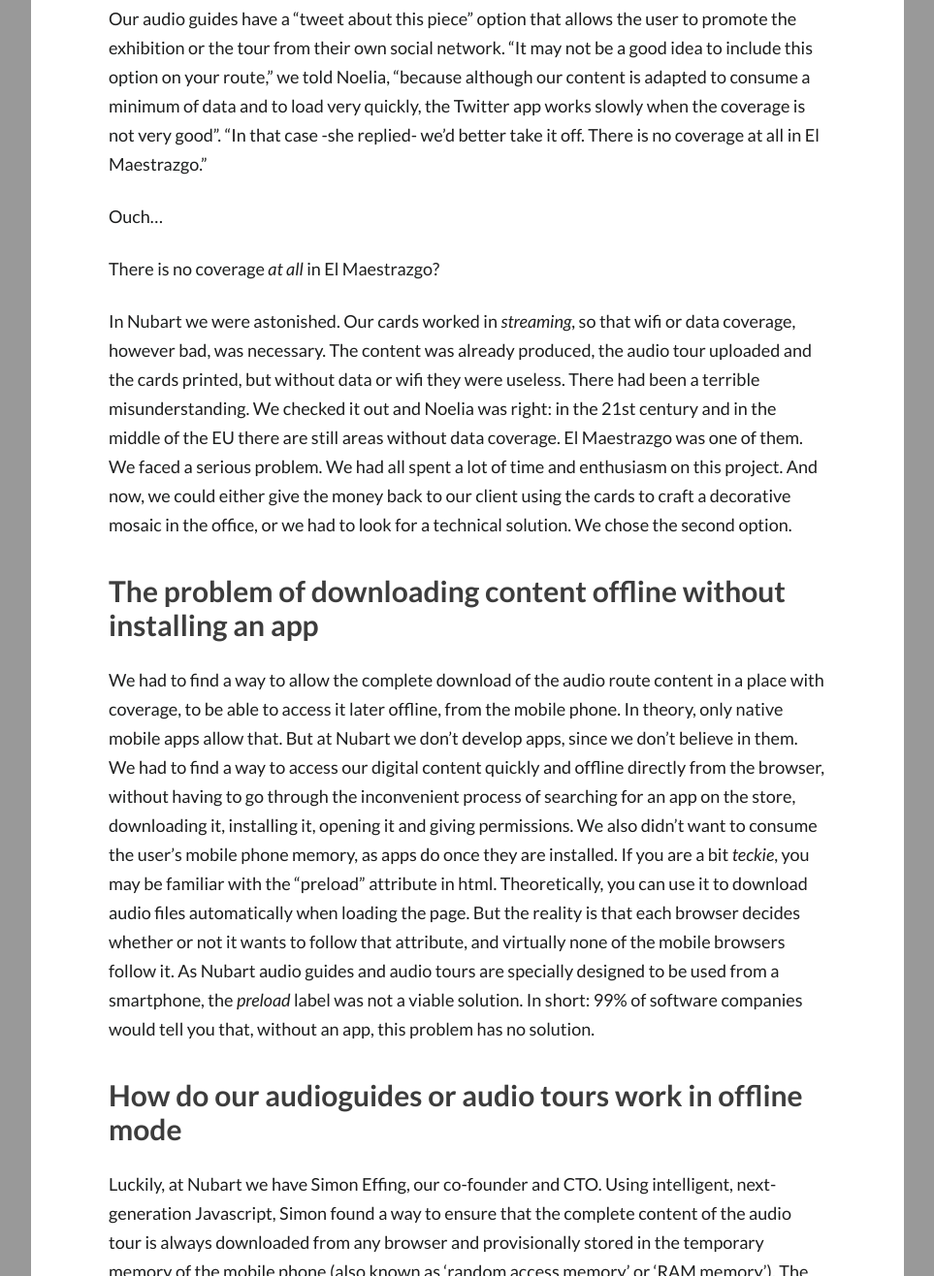
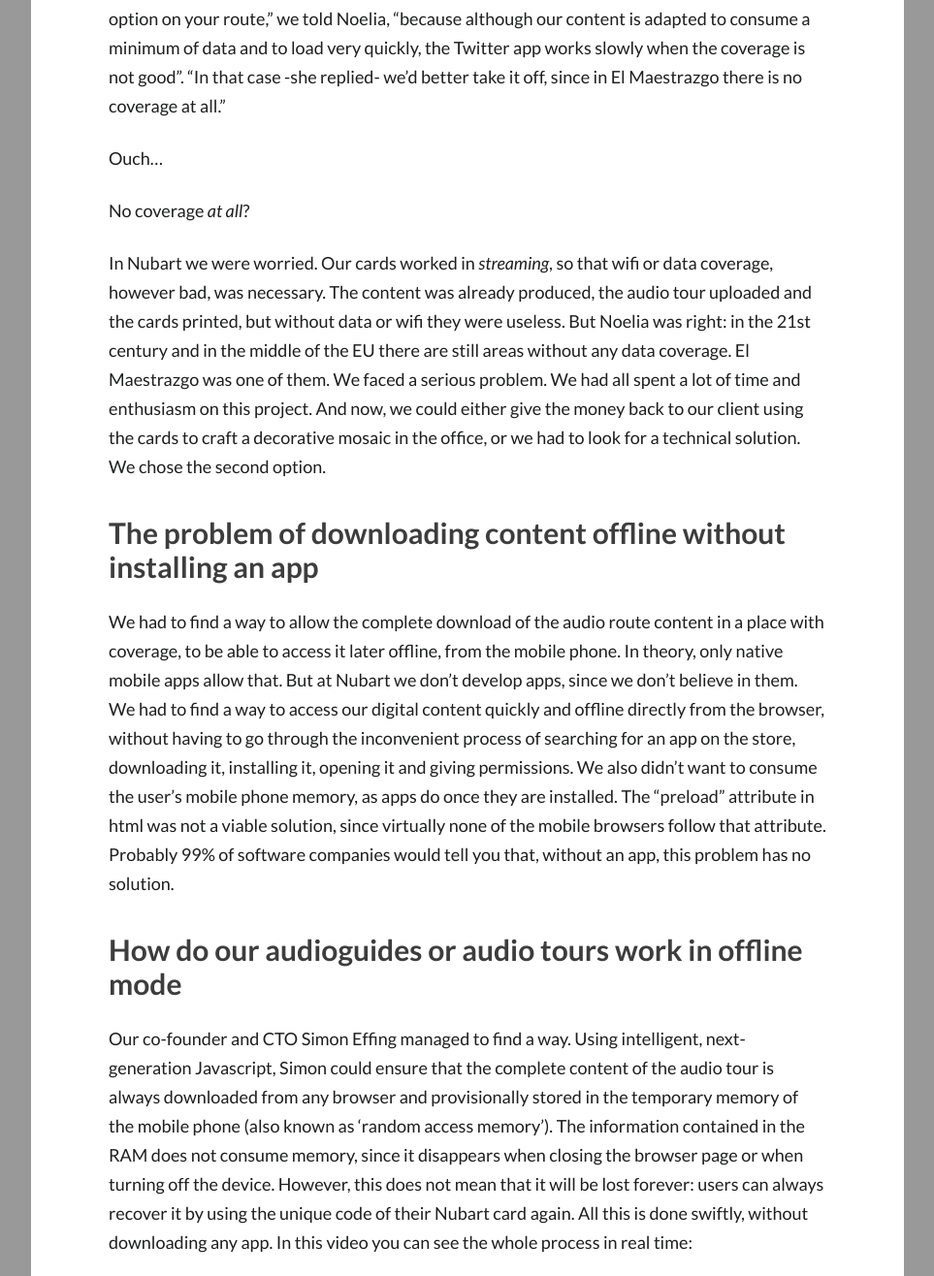
Before and after one commit to nubart/blog-en, a Jekyll site: the page built from _posts/2018-06-14-digital-audio-guides-tours-offline.md, in a window 1280 px wide and 1400 px high, scrolled down 1954 px, cut to the strip 0-1316 px from the top of the window. Shown: the whole strip at 97% size, without its empty margins (8-971 px from the left). Built offline with Jekyll 4.4.1, drawn with Linux system fonts in a browser that asks for light colours; some web fonts are replaced; comment, search, counter and statistics services are not loaded; some of the changed text lies outside the part shown.

Commit message:
New blog post - offline mode 6

```diff
--- a/_posts/2018-06-14-digital-audio-guides-tours-offline.md
+++ b/_posts/2018-06-14-digital-audio-guides-tours-offline.md
@@ -13,7 +13,7 @@
 tags: [audio tour, offline]
 ---
 
-Sometimes a problem is an opportunity in disguise. This is what we experienced when producing the audio tour to visit the natural monuments of El Maestrazgo (Teruel, Spain) for Nexo Turismo y Cultura. It was the origin of our offline digital audio guides for smartphones that work without wifi and without data coverage. Here's the story.
+Sometimes a problem is an opportunity in disguise. This is what we experienced long time ago when producing the audio tour to visit the natural monuments of El Maestrazgo (Teruel, Spain) for Nexo Turismo y Cultura. It was the origin of our offline digital audio guides for smartphones that work without wifi and without data coverage. Here's the story.
 
 <!--more-->
 
@@ -27,35 +27,35 @@
 
 ## The problem of natural sites without data coverage
 
-We had been wanting to produce a tourist route in Nubart for a long time, so we were very excited about the project. Noelia prepared a great script that we proofread and translated into English and French. We prepared the voice-over in these two languages and in Spanish and revised the maps to adapt them to the content of the audio tour. We also designed the card using Noelia's photos.
+Noelia prepared a great script that we proofread and translated into English and French. We prepared the voice-over in these two languages and in Spanish and revised the maps to adapt them to the content of the audio tour. We also designed the card using Noelia's photos.
 [Nubart Audio tour through the natural monuments of El Maestrazgo - Nexo Turismo y Cultura]({{site.baseurl}}/images/posts/audioguide-nexo-nubart.jpg){: .center-image }
 
 Everything was going great until we asked her about the tweets.
 
 
-Our audio guides have a "tweet about this piece" option that allows the user to promote the exhibition or the tour from their own social network. "It may not be a good idea to include this option on your route," we told Noelia, "because although our content is adapted to consume a minimum of data and to load very quickly, the Twitter app works slowly when the coverage is not very good”. "In that case -she replied- we'd better take it off. There is no coverage at all in El Maestrazgo.”
+Our audio guides have a "tweet about this item" option that allows users to promote the exhibition or the tour from their own social network. "It may not be a good idea to include this option on your route," we told Noelia, "because although our content is adapted to consume a minimum of data and to load very quickly, the Twitter app works slowly when the coverage is not good”. "In that case -she replied- we'd better take it off, since in El Maestrazgo there is no coverage at all.”
 
 Ouch...
 
-There is no coverage *at all* in El Maestrazgo?
+No coverage *at all*?
 
-In Nubart we were astonished. Our cards worked in *streaming*, so that wifi or data coverage, however bad, was necessary. The content was already produced, the audio tour uploaded and the cards printed, but without data or wifi they were useless. There had been a terrible misunderstanding.
-We checked it out and Noelia was right: in the 21st century and in the middle of the EU there are still areas without data coverage. El Maestrazgo was one of them.
+In Nubart we were worried. Our cards worked in *streaming*, so that wifi or data coverage, however bad, was necessary. The content was already produced, the audio tour uploaded and the cards printed, but without data or wifi they were useless.
+But Noelia was right: in the 21st century and in the middle of the EU there are still areas without any data coverage. El Maestrazgo was one of them.
 We faced a serious problem. We had all spent a lot of time and enthusiasm on this project. And now, we could either give the money back to our client using the cards to craft a decorative mosaic in the office, or we had to look for a technical solution.
 We chose the second option.
 
 ## The problem of downloading content offline without installing an app
 
 We had to find a way to allow the complete download of the audio route content in a place with coverage, to be able to access it later offline, from the mobile phone. In theory, only native mobile apps allow that. But at Nubart we don't develop apps, since we don’t believe in them. We had to find a way to access our digital content quickly and offline directly from the browser, without having to go through the inconvenient process of searching for an app on the store, downloading it, installing it, opening it and giving permissions. We also didn't want to consume the user's mobile phone memory, as apps do once they are installed.
-If you are a bit *teckie*, you may be familiar with the "preload" attribute in html. Theoretically, you can use it to download audio files automatically when loading the page. But the reality is that each browser decides whether or not it wants to follow that attribute, and virtually none of the mobile browsers follow it. As Nubart audio guides and audio tours are specially designed to be used from a smartphone, the *preload* label was not a viable solution.
-In short: 99% of software companies would tell you that, without an app, this problem has no solution.
+The "preload" attribute in html was not a viable solution, since virtually none of the mobile browsers follow that attribute.
+Probably 99% of software companies would tell you that, without an app, this problem has no solution.
 ## How do our audioguides or audio tours work in offline mode
 
-Luckily, at Nubart we have Simon Effing, our co-founder and CTO. Using intelligent, next-generation Javascript, Simon found a way to ensure that the complete content of the audio tour is always downloaded from any browser and provisionally stored in the temporary memory of the mobile phone (also known as 'random access memory' or 'RAM memory'). The information contained in the RAM does not consume memory, since it disappears when closing the browser page or when turning off the device. However, this does not mean that it will be lost forever: users can always recover it by using the unique code of their Nubart card again. All this is done swiftly, without downloading any app.
+Our co-founder and CTO Simon Effing managed to find a way. Using intelligent, next-generation Javascript, Simon could ensure that the complete content of the audio tour is always downloaded from any browser and provisionally stored in the temporary memory of the mobile phone (also known as 'random access memory'). The information contained in the RAM does not consume memory, since it disappears when closing the browser page or when turning off the device. However, this does not mean that it will be lost forever: users can always recover it by using the unique code of their Nubart card again. All this is done swiftly, without downloading any app.
 In this video you can see the whole process in real time:
 <iframe src="https://player.vimeo.com/video/250765199" width="640" height="360" frameborder="0" webkitallowfullscreen mozallowfullscreen allowfullscreen></iframe>{: .center-image }
 As you can see, the process to access our offline audio tours is as easy for Nubart users as is accessing a Nubart audio guide in conventional streaming. They just have to wait a little longer for the contents to load.
-Once we had the Noelia problem solved, we saw that other clients could also benefit from the offline mode, like museums that have Wi-Fi in the reception area, but a bad data coverage in the exhibition halls. It also solved a problem for non-EU tourists who do not want to pay *roaming* while using the audio guide, as they can use a free wifi spot to download the content.
+Once we had the Noelia problem solved, it was clear to us that other clients could also benefit from the offline mode, like museums that have Wi-Fi in the reception area, but a bad data coverage in the exhibition halls. It also solved a problem for non-EU tourists who do not want to pay *roaming* while using the audio guide, as they can use a free wifi spot to download the content.
 Meanwhile, we have expanded this development and now we also offer a hybrid solution, switching only the audio tracks assigned to areas of poor connectivity to offline mode. This improves loading speed and usability, as well as our data report.
 
 #### At Nubart we produce innovative and affordable audio guides.
```
